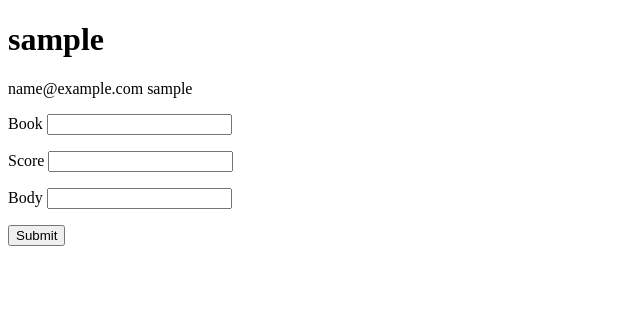
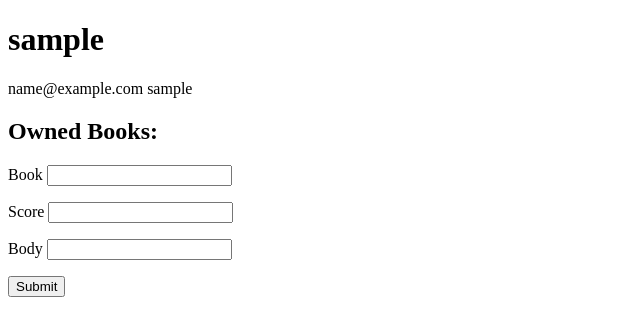
Before and after one commit to RaviMusalin/My-Library, a Flask app: page /users/1 in a window 1280 px wide. Shown: the top 336 px of the page, without its empty margins (0-640 px from the left). Run offline with Flask 2, Linux system fonts and the light colour scheme; the visitor is signed in with stand-in values (Sample User, id 1); data comes from the database, SQL or seed files in the repository.

Commit message:
Owned Books HTML

```diff
--- a/templates/user_details.html
+++ b/templates/user_details.html
@@ -10,6 +10,11 @@
   {{ user.username}}
 </p>
 
+<h2>Owned Books:</h2>
+<!-- Loop through owned books -->
+<ul>
+
+</ul>
 <form action="/rate_book" method="POST">
     <p>
         Book <input type="text" name="book_reviewed">
```
